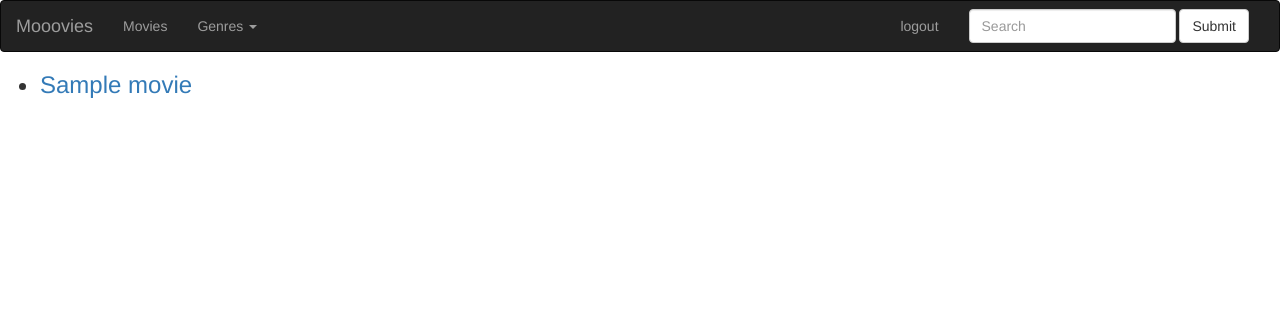
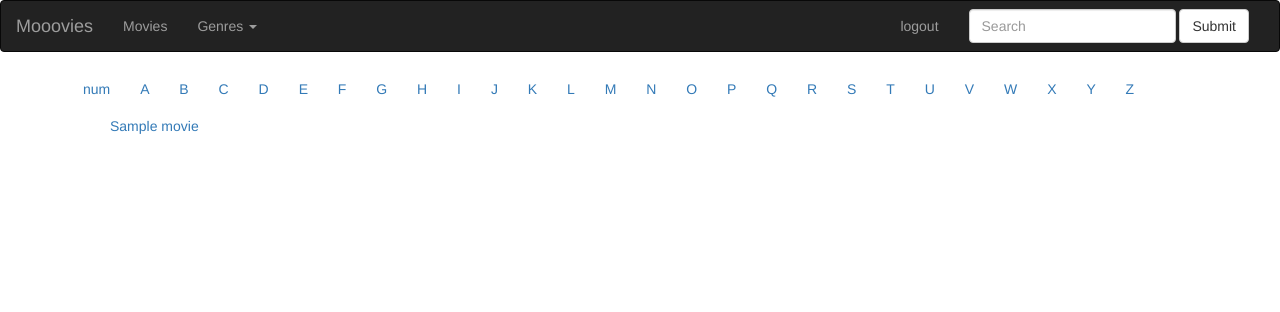
Before and after one commit to tarakdavis/django-movies, a Django app: template movielens/movieratings/templates/movieratings/all_movies.html in a window 1280 px wide. Shown: the top 312 px of the page. Run offline with Django 3.2, Linux system fonts and the light colour scheme; the template is opened without the code that fills it: most values are stand-ins (such as "Sample title", 1, 10 or a date in 2020); some libraries are stand-ins or nearby versions.

Commit message:
added stuff

```diff
--- a/movielens/movieratings/static/movieratings/style.css
+++ b/movielens/movieratings/static/movieratings/style.css
@@ -5,3 +5,12 @@ table tr {
 table tr td:first-child::before {
   content: counter(rowNumber);
 }
+
+#col{
+  columns: 3;
+  list-style-type: none;
+}
+
+.divider{
+  margin-top: 10px;
+}
--- a/movielens/movieratings/templates/movieratings/all_movies.html
+++ b/movielens/movieratings/templates/movieratings/all_movies.html
@@ -1,11 +1,44 @@
 {% extends 'base.html' %}
 
+
+<head>
+</head>
 {% block body %}
-<h3>
-  <ul>
+<body>
+  <div class="container">
+    <a href="#nums" class="btn btn-link"> num </a>
+    <a href="#lA" class="btn btn-link"> A </a>
+    <a href="#lB" class="btn btn-link"> B </a>
+    <a href="#lC" class="btn btn-link"> C </a>
+    <a href="#lD" class="btn btn-link"> D </a>
+    <a href="#lE" class="btn btn-link"> E</a>
+    <a href="#lF" class="btn btn-link"> F </a>
+    <a href="#lG" class="btn btn-link"> G </a>
+    <a href="#lH" class="btn btn-link"> H </a>
+    <a href="#lI" class="btn btn-link"> I </a>
+    <a href="#lJ" class="btn btn-link"> J </a>
+    <a href="#lK" class="btn btn-link"> K </a>
+    <a href="#lL" class="btn btn-link"> L </a>
+    <a href="#lM" class="btn btn-link"> M </a>
+    <a href="#lN" class="btn btn-link"> N </a>
+    <a href="#lO" class="btn btn-link"> O </a>
+    <a href="#lP" class="btn btn-link"> P </a>
+    <a href="#lQ" class="btn btn-link"> Q </a>
+    <a href="#lR" class="btn btn-link"> R </a>
+    <a href="#lS" class="btn btn-link"> S </a>
+    <a href="#lT" class="btn btn-link"> T </a>
+    <a href="#lU" class="btn btn-link"> U </a>
+    <a href="#lV" class="btn btn-link"> V </a>
+    <a href="#lW" class="btn btn-link"> W </a>
+    <a href="#lX" class="btn btn-link"> X </a>
+    <a href="#lY" class="btn btn-link"> Y </a>
+    <a href="#lZ" class="btn btn-link"> Z </a>
+    <div class="divider"></div>
+  <ul id='col'>
     {% for movie in all_movies %}
       <li><a href="{% url 'movieratings:movie_detail' movie.id %}">{{ movie.title }}</a></li>
     {% endfor %}
   </ul>
-</h3>
+</div>
+</body>
 {% endblock %}
--- a/movielens/movieratings/templates/movieratings/toprated.html
+++ b/movielens/movieratings/templates/movieratings/toprated.html
@@ -1,6 +1,9 @@
  {% extends "base.html" %}
  {% block title %}Top Rated Movies{% endblock %}
  {% block body %}
+<head>
+</head>
+<body>
 <div class="container">
     <div class="col-sm-6">
       <h2>Top Rated Movies</h2>
@@ -20,8 +23,9 @@
                     <td>{{movie.avg_rating|floatformat:"2"}}</td>
                 </tr>
                 {% endfor %}
-
             </tbody>
+        </table>
     </div>
 </div>
+</body>
 {% endblock %}
```
